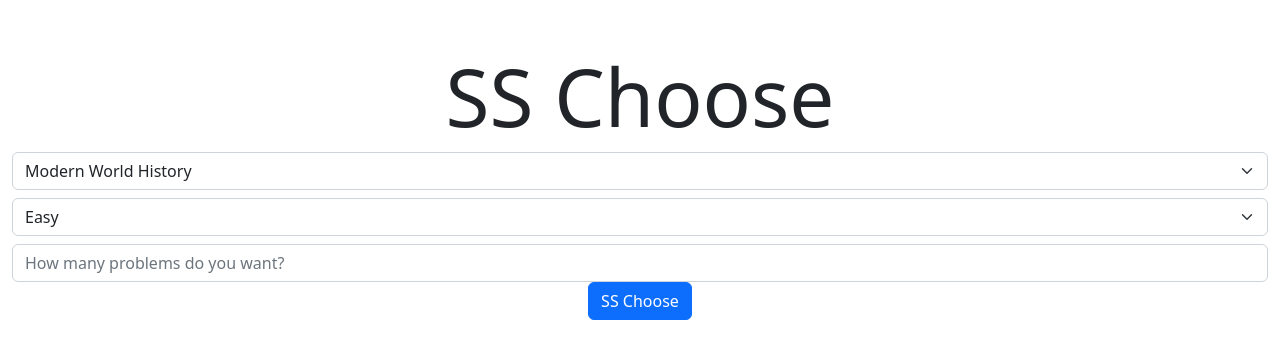
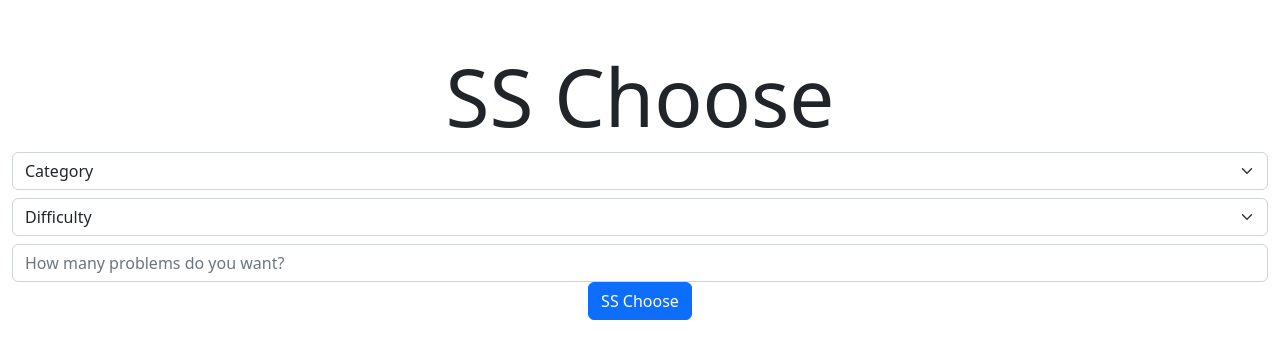
Before and after one commit to advaith-elluru/cs50_final_project_addu_and_vishruth, a Flask app: page /wtest in a window 1280 px wide. Shown: the part 74-433 px from the top of the page. Run offline with Flask 2, Linux system fonts and the light colour scheme; a user stored in the database is signed in; some libraries are stand-ins or nearby versions.

Commit message:
Thu, Feb 2, 2023, 3:16 AM +00:00

```diff
--- a/app.py
+++ b/app.py
@@ -250,6 +250,22 @@ def sci_test():
 @login_required
 def ws_test():
     if request.method == "POST":
+        category = request.form.get("category")
+        difficulty = request.form.get("difficulty")
+        number = request.form.get("number")
+
+        if not category:
+            return apology("Please select a category", 418)
+        elif not category in ["MWH", "USH", "CLH"]:
+            return apology("Invalid category", 418)
+        elif not difficulty:
+            return apology("Please select difficulty level", 418)
+        elif not difficulty in ["Easy", "Hard"]:
+            return apology("Invalid dificulty level", 418)
+        elif not number:
+            return apology("Please input number of questions", 418)
+        elif not number.isdigit():
+            return apology("Invalid number", 418)
         return apology("No tests to take right now!",404)
     else:
         return render_template("ws_choose.html")
--- a/templates/ws_choose.html
+++ b/templates/ws_choose.html
@@ -10,15 +10,15 @@
     <form action="/wtest" method="post">
         <div class="mb-2">
             <select name="category" class="form-select">
-                <option value="None" disabled>Category</option>
-                <option value="Chemistry">Modern World History</option>
-                <option value="Biology">US History</option>
-                <option value="Physics">Classical History</option>
+                <option value="None" disabled selected>Category</option>
+                <option value="MWH">Modern World History</option>
+                <option value="USH">US History</option>
+                <option value="CLH">Classical History</option>
             </select>
         </div>
         <div class="mb-2">
             <select name="difficulty" class="form-select">
-                <option value="None" disabled>Difficulty</option>
+                <option value="None" disabled selected>Difficulty</option>
                 <option value="Easy">Easy</option>
                 <option value="Hard">Hard</option>
             </select>
```
Also changed, not shown: 1 other file.
